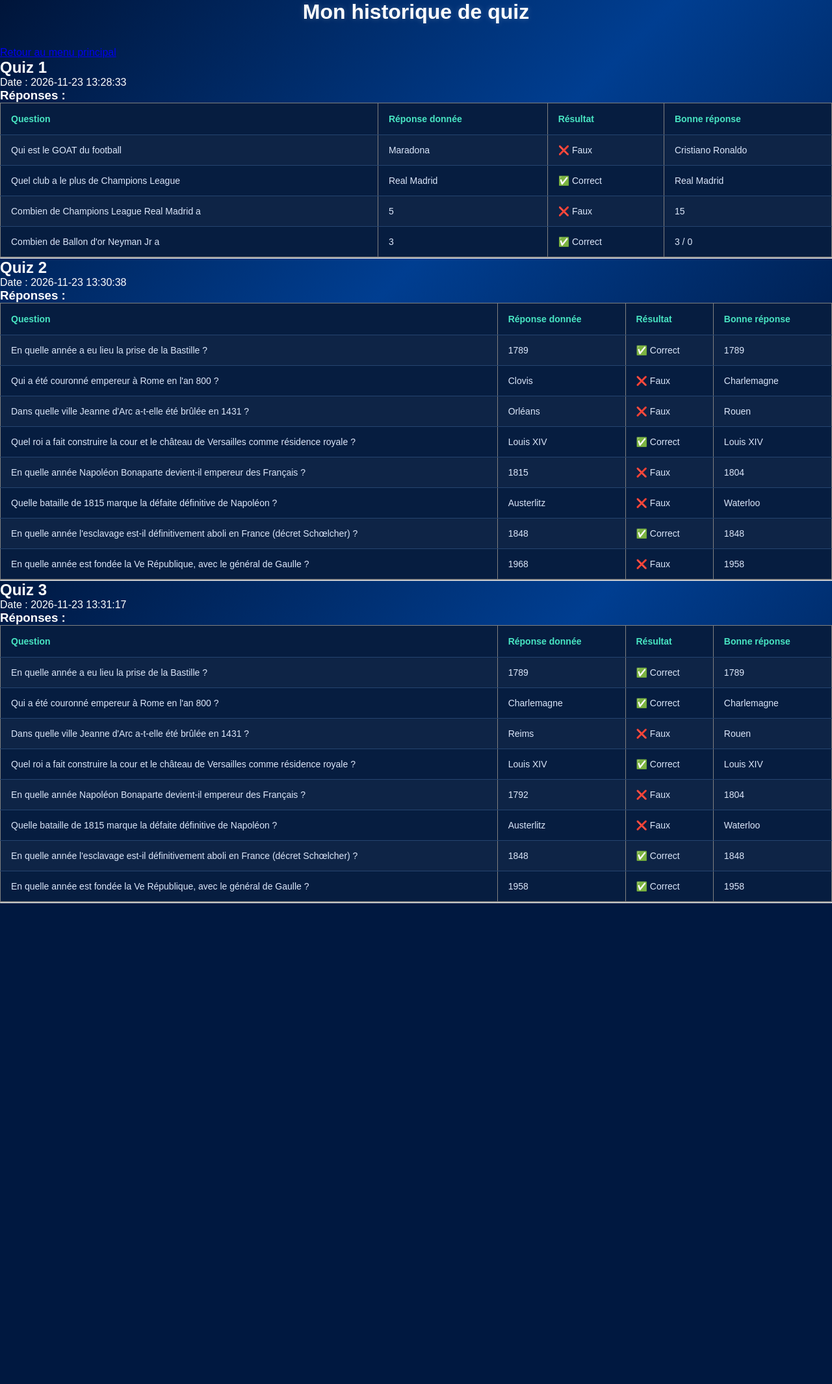
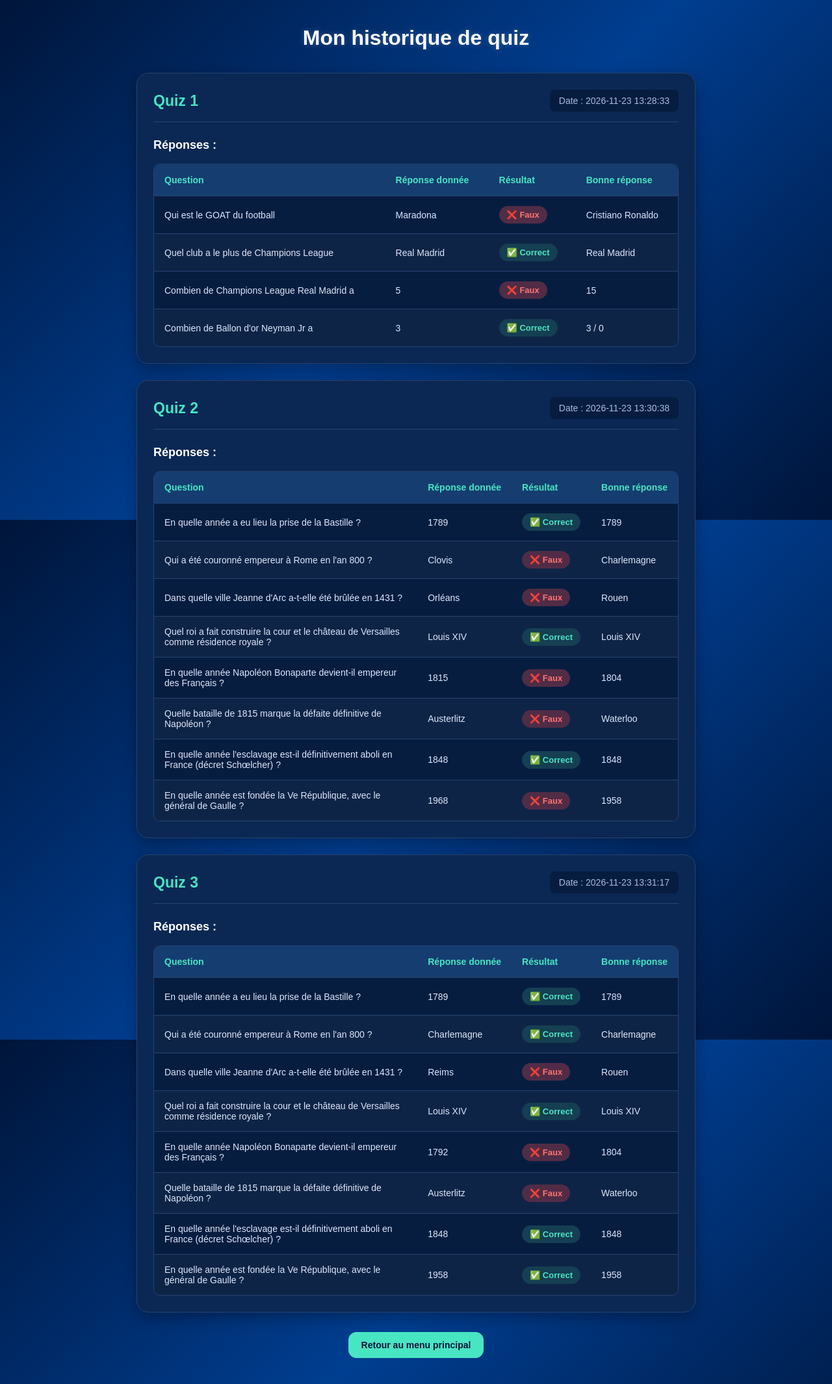
Before and after one commit to MazenGH1/Proj531_la_team, a Flask app: a page that uses templates/historique.html in a window 1280 px wide. Shown: the whole page at 65% size. Before the commit the page ends 1390 px from the top, so only its background shows below. Run offline with Flask 3, Linux system fonts and the light colour scheme; a user stored in the database is signed in; data comes from the database, SQL or seed files in the repository; both versions use the stored data as it was after the commit.

Commit message:
AVEC RAPPORT

```diff
--- a/static/styles/historique.css
+++ b/static/styles/historique.css
@@ -225,26 +225,27 @@ tbody tr:hover {
 
 .back-link {
     display: block;
-
     width: fit-content;
     margin: 30px auto 0;
 
-    padding: 14px 25px;
+    padding: 11px 19px;
 
+    color: #00153a;
     background: #48e5c2;
-    color: #00153a;
+    border: 1px solid #48e5c2;
+    border-radius: 12px;
 
     text-decoration: none;
     font-weight: bold;
+    font-size: 14px;
 
-    border-radius: 10px;
-
-    transition: 0.2s;
+    transition: all 0.25s ease;
 }
 
 .back-link:hover {
     background: #70f5d8;
     transform: translateY(-2px);
+    box-shadow: 0 5px 15px rgba(72,229,194,0.3);
 }
 
 /* ========================================
--- a/templates/historique.html
+++ b/templates/historique.html
@@ -1,67 +1,67 @@
 <!DOCTYPE html>
 <html>
 <head>
+    <meta charset="UTF-8">
+    <meta name="viewport" content="width=device-width, initial-scale=1.0">
     <title>Historique</title>
     <link rel="stylesheet" href="../static/styles/historique.css">
 </head>
 
 <body>
-
+    <main class="container">
         <h1>Mon historique de quiz</h1>
-
-<a href="{{ url_for('index') }}" class="main_menu">Retour au menu principal</a>
 
         {% if history|length == 0 %}
 
+            <section class="empty-card">
                 <p>Aucun quiz terminé pour le moment.</p>
+            </section>
 
         {% else %}
 
             {% for res in history %}
-
+                <section class="history-card">
+                    <header class="history-header">
                         <h2>Quiz {{ res.id }}</h2>
-
-        <p>
-            Date : {{ res.date }}
-        </p>
+                        <p class="quiz-date">Date : {{ res.date }}</p>
+                    </header>
 
                     <h3>Réponses :</h3>
 
-        <table border="1">
+                    <div class="table-container">
+                        <table>
+                            <thead>
                                 <tr>
                                     <th>Question</th>
                                     <th>Réponse donnée</th>
                                     <th>Résultat</th>
                                     <th>Bonne réponse</th>
                                 </tr>
-
+                            </thead>
+                            <tbody>
                                 {% for rep in res.reponse %}
-
                                     <tr>
                                         <td>{{ rep.question }}</td>
-
                                         <td>{{ rep.donnee }}</td>
 
                                         {% if rep.correct %}
-                    <td>✅ Correct</td>
+                                            <td><span class="result correct">✅ Correct</span></td>
                                         {% else %}
-                    <td>❌ Faux</td>
+                                            <td><span class="result incorrect">❌ Faux</span></td>
                                         {% endif %}
 
                                         <td>{{ rep.bonnes | join(' / ') }}</td>
-
                                     </tr>
-
                                 {% endfor %}
-
+                            </tbody>
                         </table>
-
-        <hr>
-
+                    </div>
+                </section>
             {% endfor %}
 
         {% endif %}
 
-
+        <a href="{{ url_for('index') }}" class="back-link">Retour au menu principal</a>
+    </main>
 </body>
 </html>
```
Also changed, not shown: Quizco.db (added), 1 other file. Lines whose indentation alone changed are shown as unchanged.
